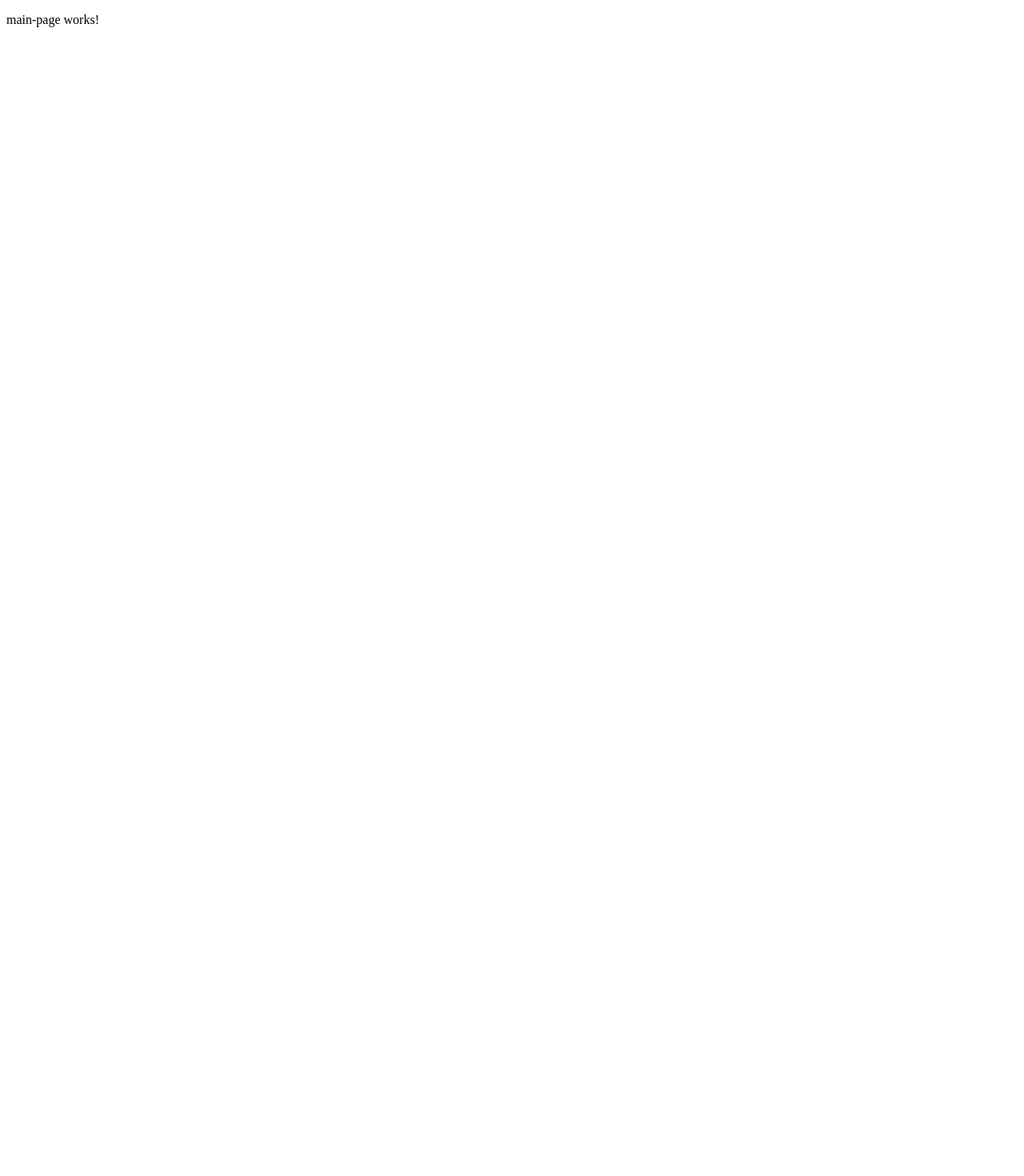
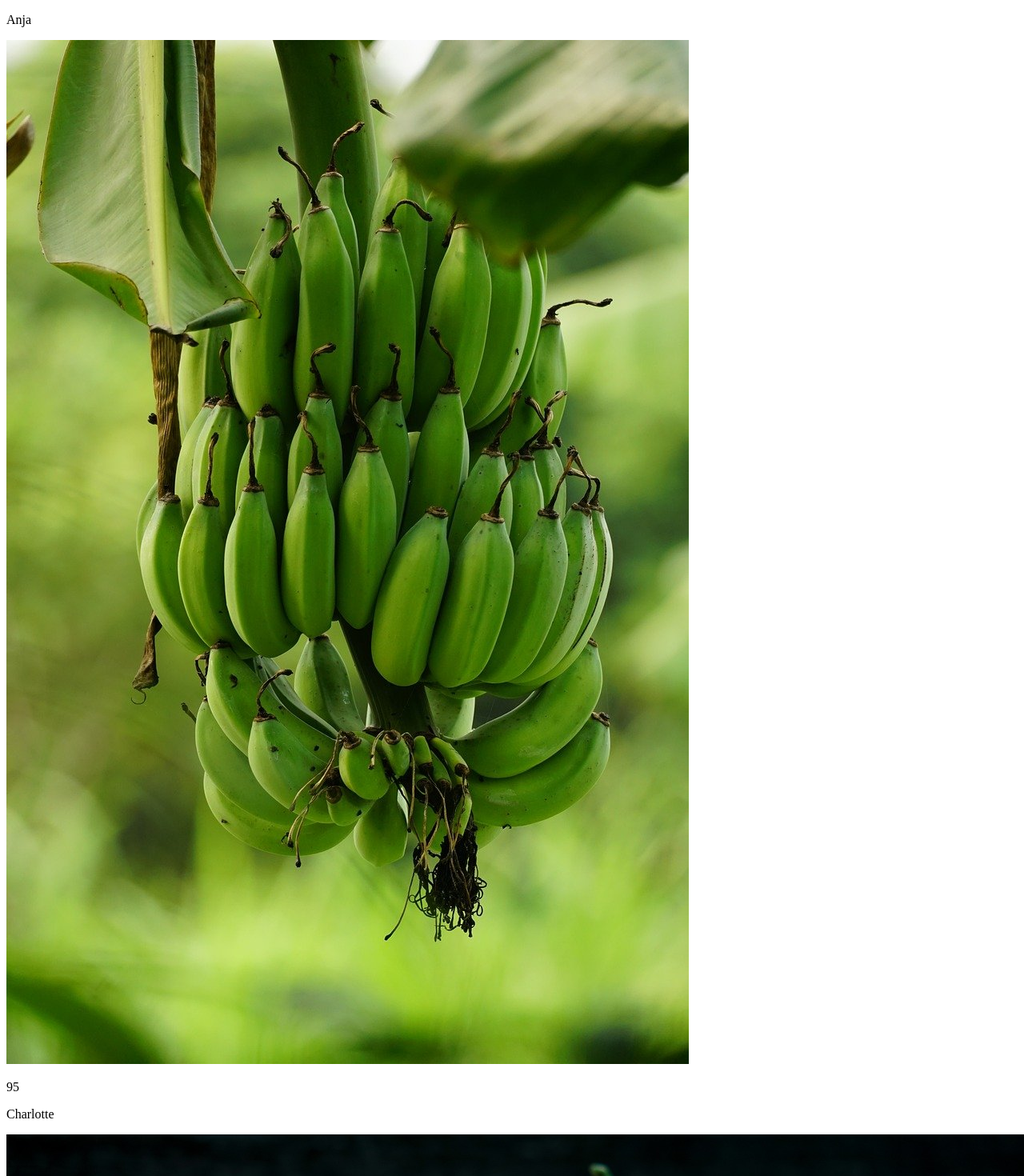
Before and after one commit to AnjaIsabellaS/angular-insta, an Angular app: page / in a window 1280 px wide. Shown: the top 1470 px of the page at 80% size. Before the commit the page ends 800 px from the top, so only its background shows below. Built offline with nearby package versions, Linux system fonts and the light colour scheme.

Commit message:
main-page.html with interpolation and @for added

```diff
--- a/src/app/shared/components/main-page/main-page.html
+++ b/src/app/shared/components/main-page/main-page.html
@@ -1 +1,7 @@
-<p>main-page works!</p>
+@for (post of posts; track post.name) {
+  <div class="post">
+    <p>{{ post.name }}</p>
+    <img [src]="post.img" [alt]="post.name" />
+    <p>{{ post.Likes }}</p>
+  </div>
+}
```
